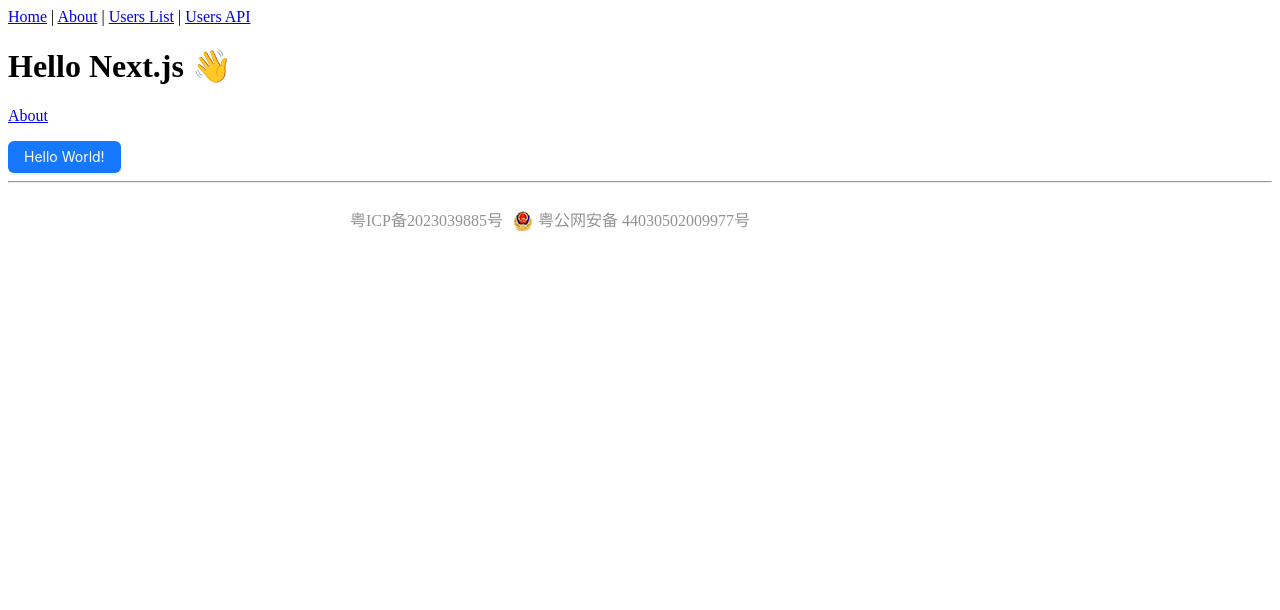
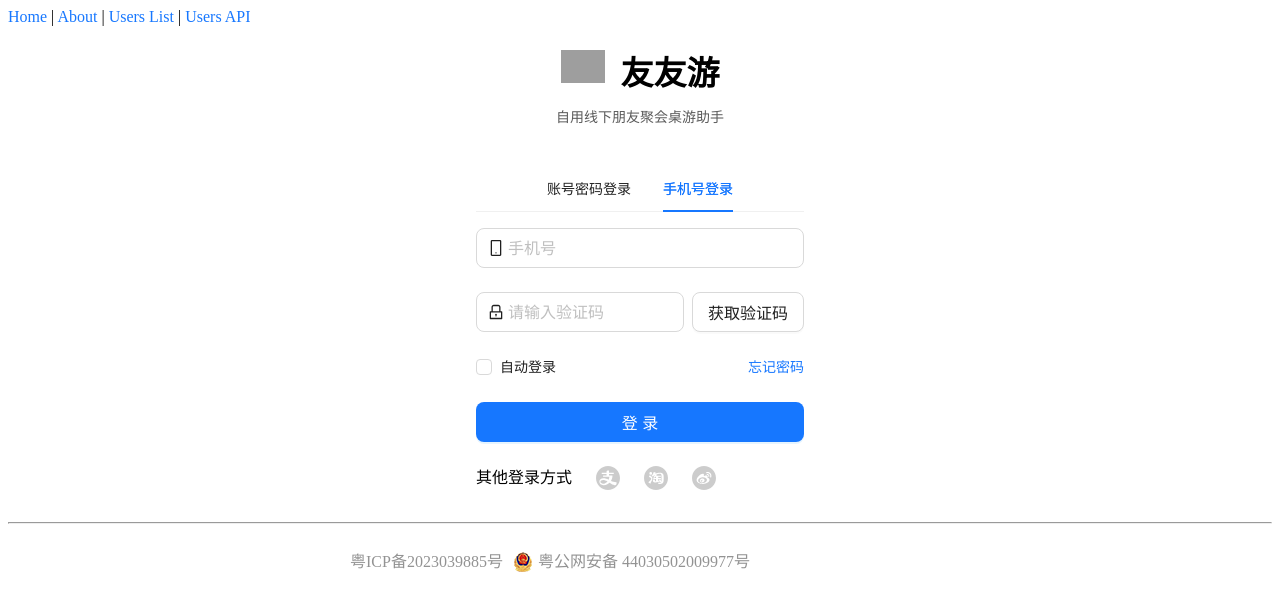
Before and after one commit to stark-sim/avalon_react, a Next.js app: page / in a window 1280 px wide. Shown: the top 610 px of the page. Built offline with nearby package versions, Linux system fonts and the light colour scheme; grey boxes are pictures that could not be loaded.

Commit message:
feat: add apollo client and antd login page

```diff
--- /dev/null
+++ b/components/CasApollo.tsx
@@ -0,0 +1,25 @@
+import {
+  ApolloClient,
+  InMemoryCache,
+  NormalizedCacheObject,
+  ApolloProvider,
+} from "@apollo/client";
+
+import { ReactNode } from "react";
+
+const _client: ApolloClient<NormalizedCacheObject> = new ApolloClient({
+  uri: "https://rosabi.cn/cas/api/graphql/",
+  cache: new InMemoryCache(),
+});
+
+type Props = {
+  children?: ReactNode;
+  client?: ApolloClient<NormalizedCacheObject>;
+};
+
+const CasApollo = ({ children, client = _client }: Props) => (
+  <div>
+    <ApolloProvider client={client}>{children}</ApolloProvider>
+  </div>
+);
+export default CasApollo;
--- a/components/Layout.tsx
+++ b/components/Layout.tsx
@@ -1,6 +1,8 @@
 import React, { ReactNode } from "react";
 import Link from "next/link";
 import Head from "next/head";
+
+import Apollo from "./Apollo";
 
 type Props = {
   children?: ReactNode;
--- /dev/null
+++ b/components/Login.tsx
@@ -0,0 +1,161 @@
+import CasApollo from "./CasApollo";
+
+import {
+  AlipayCircleOutlined,
+  LockOutlined,
+  MobileOutlined,
+  TaobaoCircleOutlined,
+  UserOutlined,
+  WeiboCircleOutlined,
+} from "@ant-design/icons";
+import {
+  LoginForm,
+  ProFormCaptcha,
+  ProFormCheckbox,
+  ProFormText,
+  ProConfigProvider,
+} from "@ant-design/pro-components";
+import { message, Space, Tabs } from "antd";
+import type { CSSProperties } from "react";
+import { useState } from "react";
+
+type LoginType = "phone" | "account";
+
+const iconStyles: CSSProperties = {
+  marginInlineStart: "16px",
+  color: "rgba(0, 0, 0, 0.2)",
+  fontSize: "24px",
+  verticalAlign: "middle",
+  cursor: "pointer",
+};
+
+export default () => {
+  const [loginType, setLoginType] = useState<LoginType>("phone");
+  return (
+    // 要使用 CasApollo 中的 client 才能拿到 cookie
+    <CasApollo>
+      <ProConfigProvider hashed={false}>
+        <div style={{ backgroundColor: "white" }}>
+          <LoginForm
+            logo="https://github.githubassets.com/images/modules/logos_page/Octocat.png"
+            title="友友游"
+            subTitle="自用线下朋友聚会桌游助手"
+            actions={
+              <Space>
+                其他登录方式
+                <AlipayCircleOutlined style={iconStyles} />
+                <TaobaoCircleOutlined style={iconStyles} />
+                <WeiboCircleOutlined style={iconStyles} />
+              </Space>
+            }
+          >
+            <Tabs
+              centered
+              activeKey={loginType}
+              onChange={(activeKey) => setLoginType(activeKey as LoginType)}
+            >
+              <Tabs.TabPane key={"account"} tab={"账号密码登录"} />
+              <Tabs.TabPane key={"phone"} tab={"手机号登录"} />
+            </Tabs>
+            {loginType === "account" && (
+              <>
+                <ProFormText
+                  name="username"
+                  fieldProps={{
+                    size: "large",
+                    prefix: <UserOutlined className={"prefixIcon"} />,
+                  }}
+                  placeholder={"用户名: admin or user"}
+                  rules={[
+                    {
+                      required: true,
+                      message: "请输入用户名!",
+                    },
+                  ]}
+                />
+                <ProFormText.Password
+                  name="password"
+                  fieldProps={{
+                    size: "large",
+                    prefix: <LockOutlined className={"prefixIcon"} />,
+                  }}
+                  placeholder={"密码: ant.design"}
+                  rules={[
+                    {
+                      required: true,
+                      message: "请输入密码！",
+                    },
+                  ]}
+                />
+              </>
+            )}
+            {loginType === "phone" && (
+              <>
+                <ProFormText
+                  fieldProps={{
+                    size: "large",
+                    prefix: <MobileOutlined className={"prefixIcon"} />,
+                  }}
+                  name="mobile"
+                  placeholder={"手机号"}
+                  rules={[
+                    {
+                      required: true,
+                      message: "请输入手机号！",
+                    },
+                    {
+                      pattern: /^1\d{10}$/,
+                      message: "手机号格式错误！",
+                    },
+                  ]}
+                />
+                <ProFormCaptcha
+                  fieldProps={{
+                    size: "large",
+                    prefix: <LockOutlined className={"prefixIcon"} />,
+                  }}
+                  captchaProps={{
+                    size: "large",
+                  }}
+                  placeholder={"请输入验证码"}
+                  captchaTextRender={(timing, count) => {
+                    if (timing) {
+                      return `${count} ${"获取验证码"}`;
+                    }
+                    return "获取验证码";
+                  }}
+                  name="captcha"
+                  rules={[
+                    {
+                      required: true,
+                      message: "请输入验证码！",
+                    },
+                  ]}
+                  onGetCaptcha={async () => {
+                    message.success("获取验证码成功！验证码为：1234");
+                  }}
+                />
+              </>
+            )}
+            <div
+              style={{
+                marginBlockEnd: 24,
+              }}
+            >
+              <ProFormCheckbox noStyle name="autoLogin">
+                自动登录
+              </ProFormCheckbox>
+              <a
+                style={{
+                  float: "right",
+                }}
+              >
+                忘记密码
+              </a>
+            </div>
+          </LoginForm>
+        </div>
+      </ProConfigProvider>
+    </CasApollo>
+  );
+};
--- a/package.json
+++ b/package.json
@@ -7,7 +7,10 @@
     "type-check": "tsc"
   },
   "dependencies": {
-    "antd": "^5.4.6",
+    "@ant-design/pro-components": "^2.4.14",
+    "@apollo/client": "^3.7.14",
+    "antd": "^5.4.7",
+    "graphql": "^16.6.0",
     "next": "latest",
     "react": "^18.2.0",
     "react-dom": "^18.2.0"
--- a/pages/index.tsx
+++ b/pages/index.tsx
@@ -1,18 +1,12 @@
-import Link from 'next/link'
-import Layout from '../components/Layout'
+import Link from "next/link";
+import Layout from "../components/Layout";
 
-import { Button } from 'antd';
+import Login from "../components/Login";
 
 const IndexPage = () => (
   <Layout title="Home | Next.js + TypeScript Example">
-    <h1>Hello Next.js 👋</h1>
-    <p>
-      <Link href="/about">About</Link>
-    </p>
-    <div>
-      <Button type="primary">Hello World!</Button>
-    </div>
+    <Login />
   </Layout>
-)
+);
 
-export default IndexPage
+export default IndexPage;
```
Also changed, not shown: components/Apollo.tsx (added, +41 -0 lines), components/App.tsx (added, +41 -0 lines), 1 other file (tests, documents, lock files or other folders).
